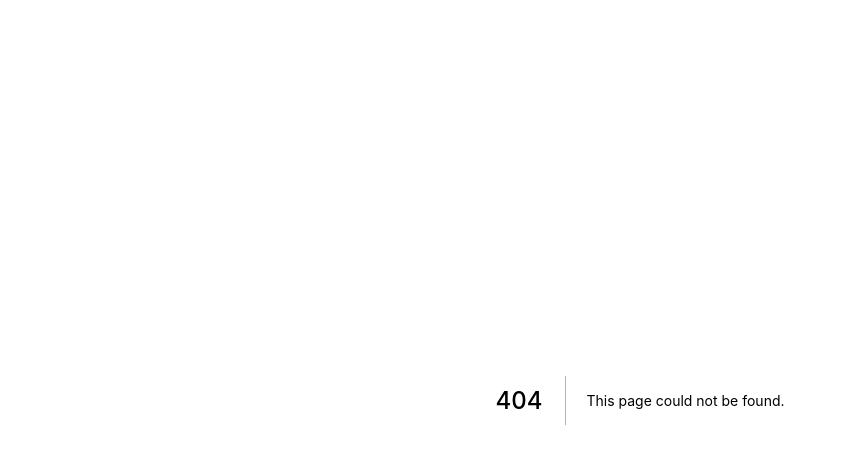
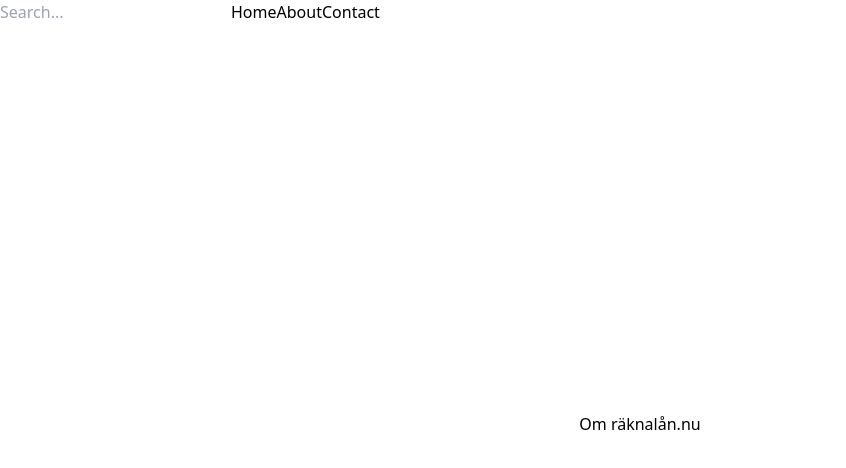
Before and after one commit to Branch/rakna, a Next.js app: page /about in a window 1280 px wide. Before the commit this address had no page. Shown: the top 468 px of the page, without its empty margins (0-846 px from the left). Built offline with nearby package versions, Linux system fonts and the light colour scheme.

Commit message:
About page

```diff
--- /dev/null
+++ b/pages/about.tsx
@@ -0,0 +1,35 @@
+import Head from 'next/head'
+import Image from 'next/image'
+
+import PrimaryLayout from '../components/layouts/primary/PrimaryLayout'
+import SidebarLayout from '../components/layouts/sidebar/SidebarLayout'
+import { NextPageWithLayout } from './page'
+
+const About: NextPageWithLayout = () => {
+    return (
+        <div className="flex justify-center flex-col items-center min-h-screen">
+            <Head>
+                <title>Create Next App</title>
+                <meta name="description" content="Räkna på bolån" />
+                <link rel="icon" href="/favicon.ico" />
+            </Head>
+
+            <main>
+                <h1>Om räknalån.nu</h1>
+            </main>
+
+            <footer></footer>
+        </div>
+    )
+}
+
+export default About
+
+About.getLayout = (page) => {
+    return (
+        <PrimaryLayout>
+            <SidebarLayout />
+            {page}
+        </PrimaryLayout>
+    )
+}
```
